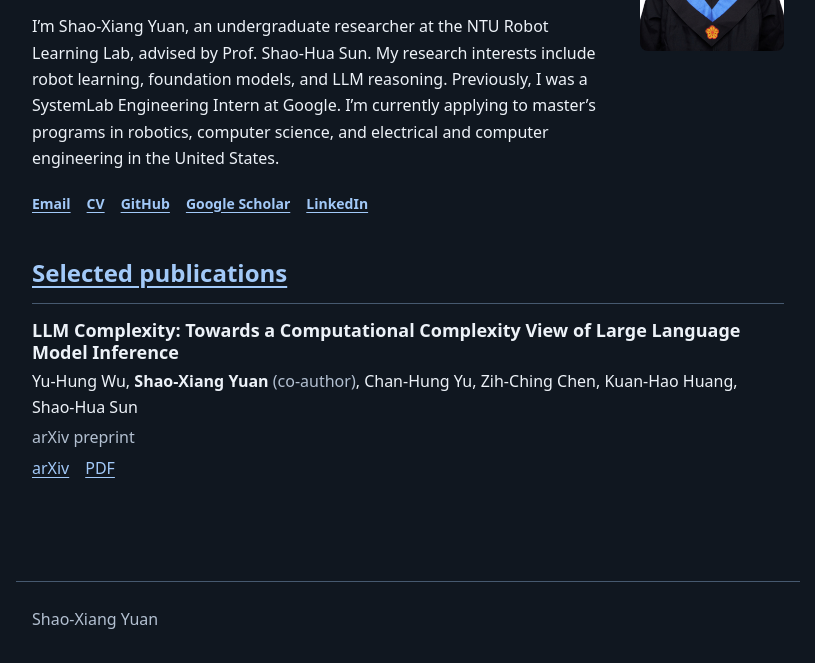
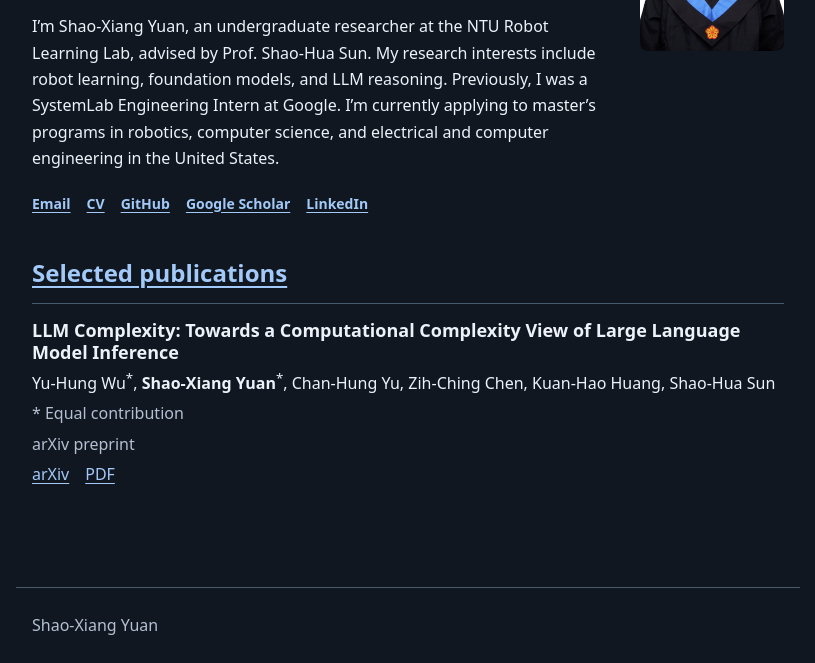
Before and after one commit to brian4685380/brian4685380.github.io, an Astro site in the folder site/: page / in a window 1280 px wide. Shown: the part 273-936 px from the top of the page, without its empty margins (232-1047 px from the left). Built offline with nearby package versions, Linux system fonts and the light colour scheme; Astro itself is replaced by a stand-in of ours.

Commit message:
Mark equal contribution for LLM Complexity

```diff
--- a/site/src/components/PublicationList.astro
+++ b/site/src/components/PublicationList.astro
@@ -18,9 +18,10 @@ const { entries, lang } = Astro.props;
       {entry.sample && <p class="sample">{ui[lang].sample}</p>}
       <p>
         {entry.authors.map((author, index) => (
-          <>{index > 0 && ', '}{author === profile.name ? <><strong>{author}</strong> <span class="meta">({ui[lang].coAuthor})</span></> : author}</>
+          <>{index > 0 && ', '}{author === profile.name ? <strong>{author}</strong> : author}{entry.equalContributors?.includes(author) && <sup>*</sup>}</>
         ))}
       </p>
+      {Boolean(entry.equalContributors?.length) && <p class="meta">* {ui[lang].equalContribution}</p>}
       <p class="meta">{entry.venue}</p>
       {entry.teaser && <img src={withBase(entry.teaser.src)} alt={entry.teaser.alt} loading="lazy" />}
       {entry.links && <ul class="inline-list">
--- a/site/src/data/publications.ts
+++ b/site/src/data/publications.ts
@@ -2,6 +2,7 @@ export type Publication = {
   id: string;
   title: string;
   authors: string[];
+  equalContributors?: string[];
   venue: string;
   year: number | string;
   selected: boolean;
@@ -23,6 +24,7 @@ export const publications: Publication[] = [
       'Kuan-Hao Huang',
       'Shao-Hua Sun',
     ],
+    equalContributors: ['Yu-Hung Wu', 'Shao-Xiang Yuan'],
     venue: 'arXiv preprint',
     year: 2026,
     selected: true,
--- a/site/src/data/ui.ts
+++ b/site/src/data/ui.ts
@@ -2,14 +2,14 @@ export const ui = {
   en: {
     home: 'Home', about: 'About', publications: 'Publications', experience: 'Experience', blog: 'Blog',
     selected: 'Selected publications', preprints: 'Preprints', awards: 'Awards',
-    sample: 'Sample', coAuthor: 'co-author', skip: 'Skip to content',
+    sample: 'Sample', equalContribution: 'Equal contribution', skip: 'Skip to content',
     toggle: 'Light theme', dark: 'Dark', light: 'Light', missing: 'Page not found', back: 'Back to home',
     photo: 'Profile photo', contact: 'Contact', rss: 'RSS',
   },
   'zh-tw': {
     home: '首頁', about: '關於', publications: '著作', experience: '經歷', blog: '網誌',
     selected: '精選著作', preprints: '預印本', awards: '獎項',
-    sample: '範例', coAuthor: '共同作者', skip: '跳至主要內容',
+    sample: '範例', equalContribution: '同等貢獻', skip: '跳至主要內容',
     toggle: '淺色主題', dark: '深色', light: '淺色', missing: '找不到頁面', back: '返回首頁',
     photo: '個人照片', contact: '聯絡方式', rss: 'RSS',
   },
```
